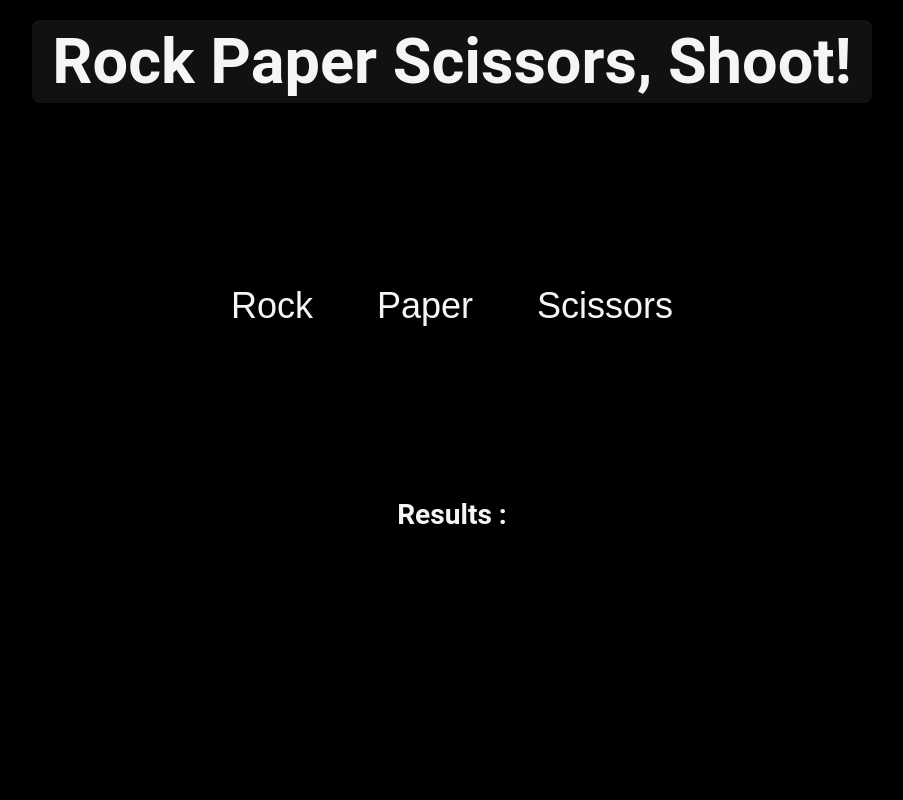
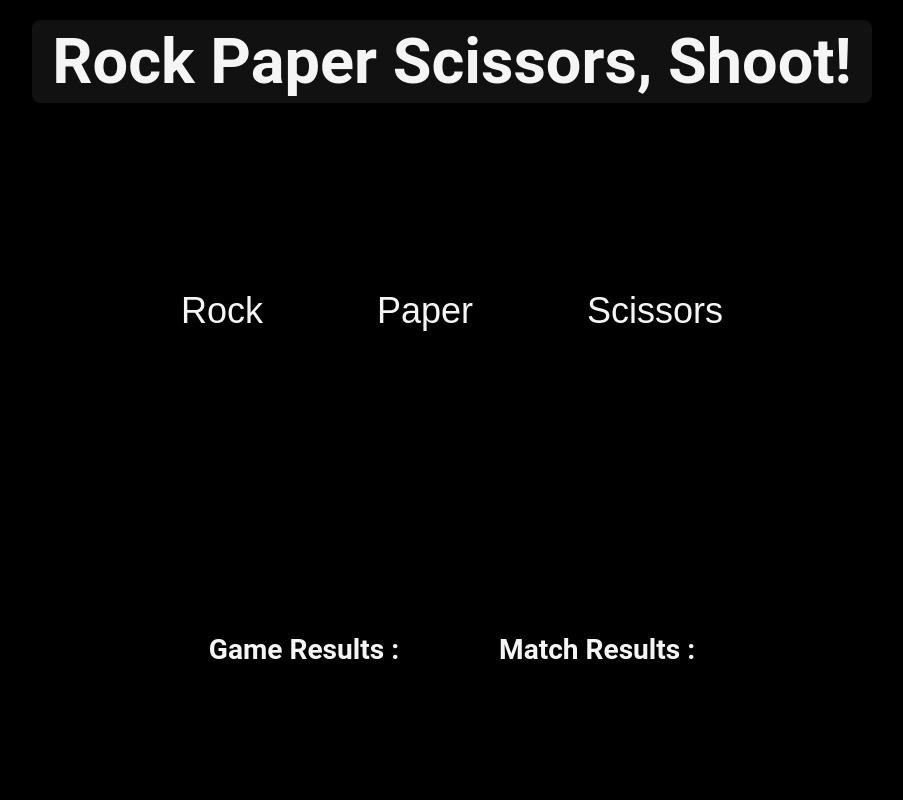
Before and after one commit to ALangon33/Rock-Paper-Scissors, a plain HTML site: page index.html in a window 1280 px wide. Shown: the whole page, without its empty margins (188-1091 px from the left). Drawn offline with Linux system fonts and the light colour scheme.

Commit message:
Make match result display div and style accordingly

```diff
--- a/index.html
+++ b/index.html
@@ -11,14 +11,21 @@
 
 <body>
     <div id="container">
-        <header><h2>Rock Paper Scissors, Shoot!</h2></header>
+        <header>
+            <h2>Rock Paper Scissors, Shoot!</h2>
+        </header>
         <div id="card-container">
             <button id="rock" class="button">Rock</button>
             <button id="paper" class="button">Paper</button>
             <button id="scissors" class="button">Scissors</button>
         </div>
-        <div id="output-container">
-            <h3>Results :</h3>
+        <div id="outcome-container">
+            <div id="output-container">
+                <h3>Game Results :</h3>
+            </div>
+            <div id="match-outcome-container">
+                <h3>Match Results :</h3>
+            </div>
         </div>
     </div>
 </body>
--- a/rps.js
+++ b/rps.js
@@ -85,6 +85,7 @@ function playRPS(playerThrow) {
     // If tie display evenly matched
     let gameMessage = `Evenly Matched\n` + `Tied Throw : ${playerDisplay}`;
     output.textContent = gameMessage;
+    output.style.margin = '25px';
     output.style.whiteSpace = 'pre';
     outputCon.appendChild(output);   // If even return 0
     return 0;
@@ -99,6 +100,7 @@ function playRPS(playerThrow) {
       `Player : ${playerDisplay}\n` +
       `CPU : ${computerDisplay}`;
     output.textContent = gameMessage;
+    output.style.margin = '25px';
     output.style.whiteSpace = 'pre';
     outputCon.appendChild(output);
     // If lost return -1
@@ -110,6 +112,7 @@ function playRPS(playerThrow) {
       `Player : ${playerDisplay}\n` +
       `CPU : ${computerDisplay}`;
     output.textContent = gameMessage;
+    output.style.margin = '25px';
     output.style.whiteSpace = 'pre';
     outputCon.appendChild(output);
     return 1;
--- a/style.css
+++ b/style.css
@@ -3,6 +3,7 @@
 *::after {
     padding:0;
     margin:0;
+
 }
 
 body {
@@ -37,22 +38,19 @@ body {
     margin: 20px 0px;
     flex:1 1 auto;
     flex-flow: row wrap;
-    display: flex;
     align-items: center;
+    gap:50px;
 
 }
 
-#output-container {
+#output-container,
+#match-outcome-container {
     display:flex;
     flex-flow:column nowrap;
-    flex:1;
+    flex:1 auto;
     font-size: 24px;
     align-content:center;
     text-align: center;
-}
-
-#output-container h3 {
-    padding:10px;
 }
 
 #container div button {
@@ -67,6 +65,7 @@ body {
     border-color: black;
     border-style: solid;
     transition: all .1s ease;
+
 }
 
 #container div button:hover {
@@ -76,3 +75,13 @@ body {
     box-shadow: 0 0 1rem #ff4800;
 
 }
+
+#outcome-container {
+    display:flex;
+    flex-flow:row nowrap;
+    align-content: stretch;
+    flex:1 auto;
+    justify-content: space-around;
+    align-items: center;
+    gap:100px;
+}
```
